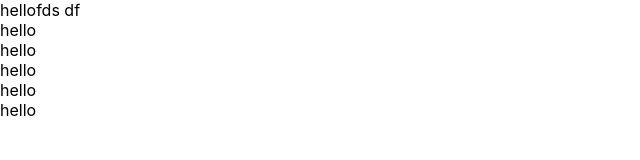
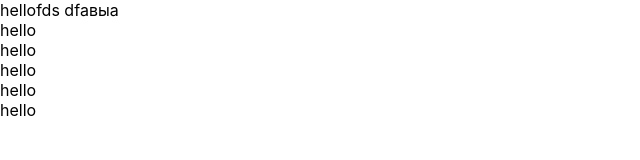
Before and after one commit to Bigon4ik/kabzda, a React (Create React App) app: page / in a window 1280 px wide. Shown: the top 160 px of the page, without its empty margins (0-640 px from the left). Built offline with nearby package versions, Linux system fonts and the light colour scheme.

Commit message:
first commit

```diff
--- a/src/Acordion.tsx
+++ b/src/Acordion.tsx
@@ -5,7 +5,7 @@ import './App.css';
 function App() {
   return (
     <div >
-     hellofds df
+     hellofds dfавыа
     </div>
   );
 }
```
